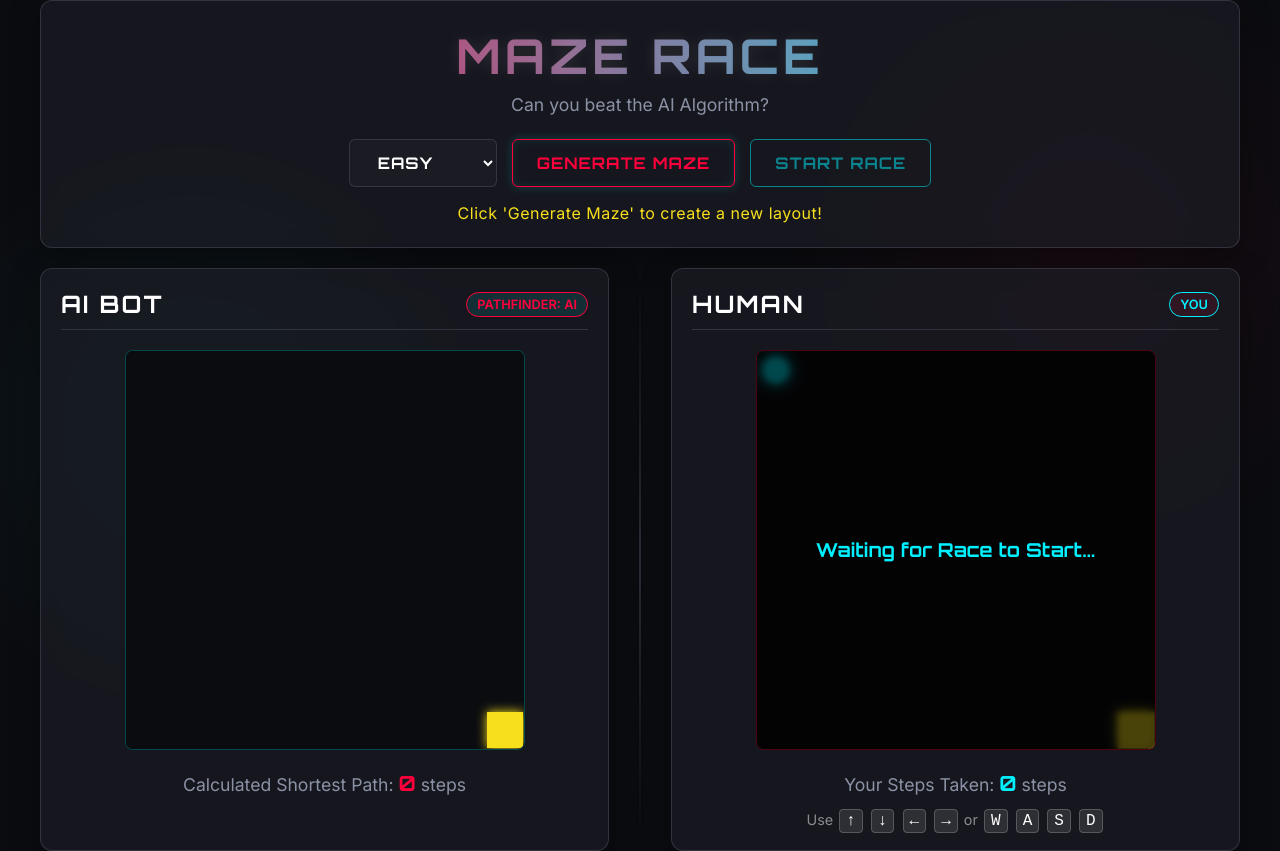
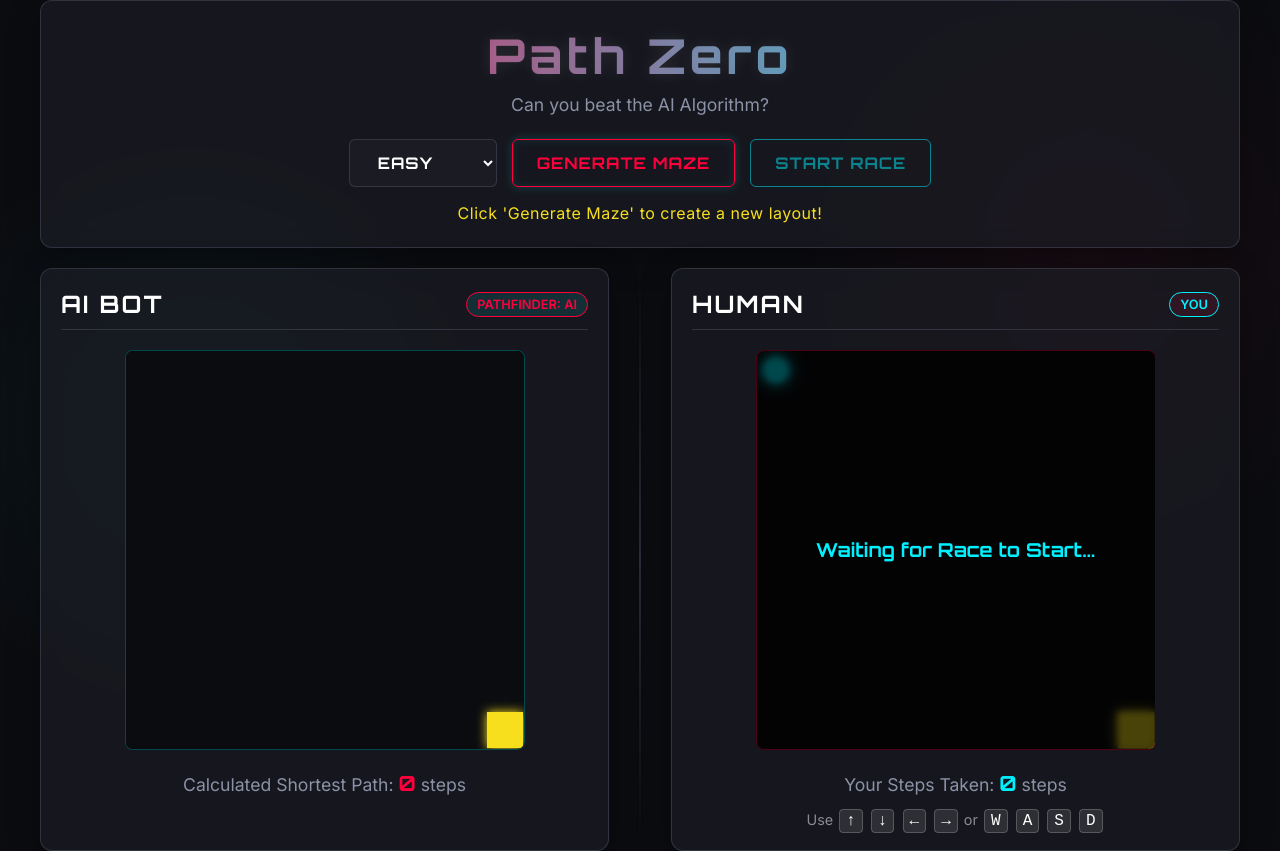
Before and after one commit to YeshwanthKM/AlgoniX-Path-Zero, a plain HTML site: page index.html in a window 1280 px wide. Drawn offline with Linux system fonts and the light colour scheme.

Commit message:
Rename project to Path Zero

```diff
--- a/index.html
+++ b/index.html
@@ -3,7 +3,7 @@
 <head>
     <meta charset="UTF-8">
     <meta name="viewport" content="width=device-width, initial-scale=1.0">
-    <title>NEON MAZE RACE: AI vs Human</title>
+    <title>Path Zero: AI vs Human</title>
     <link href="https://fonts.googleapis.com/css2?family=Orbitron:wght@400;700&family=Inter:wght@400;600&display=swap" rel="stylesheet">
     <link rel="stylesheet" href="style.css">
 </head>
@@ -11,7 +11,7 @@
     <div class="app-container">
         <header class="header">
             <div class="title-container">
-                <h1 class="glow-text">MAZE RACE</h1>
+                <h1 class="glow-text">Path Zero</h1>
                 <p class="subtitle">Can you beat the AI Algorithm?</p>
             </div>
             <div class="controls">
```
